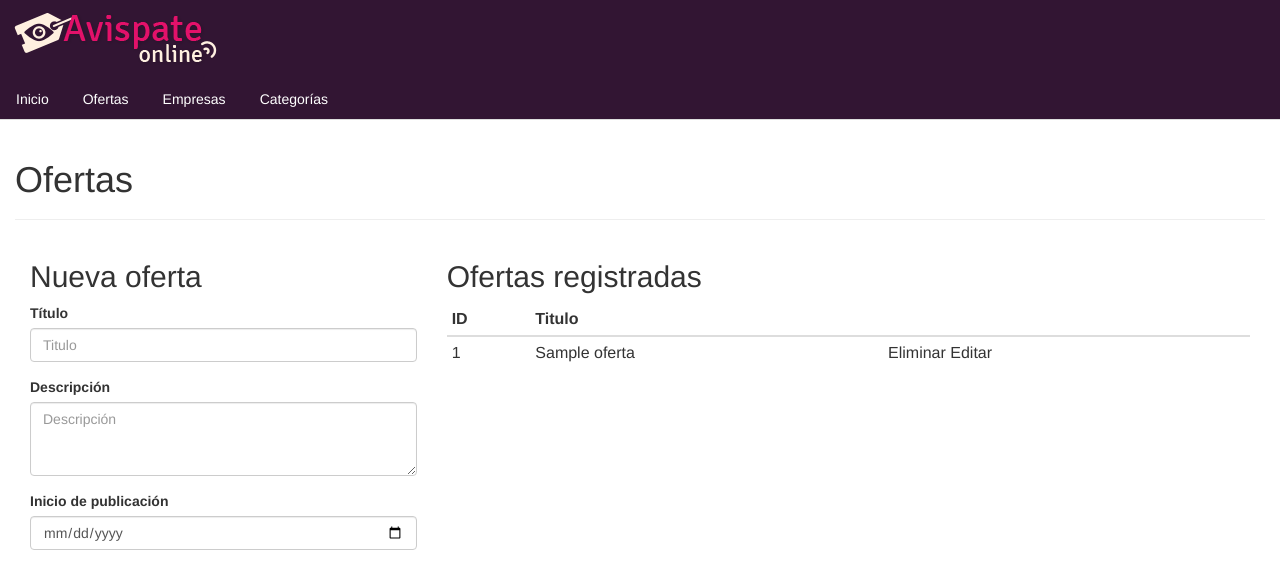
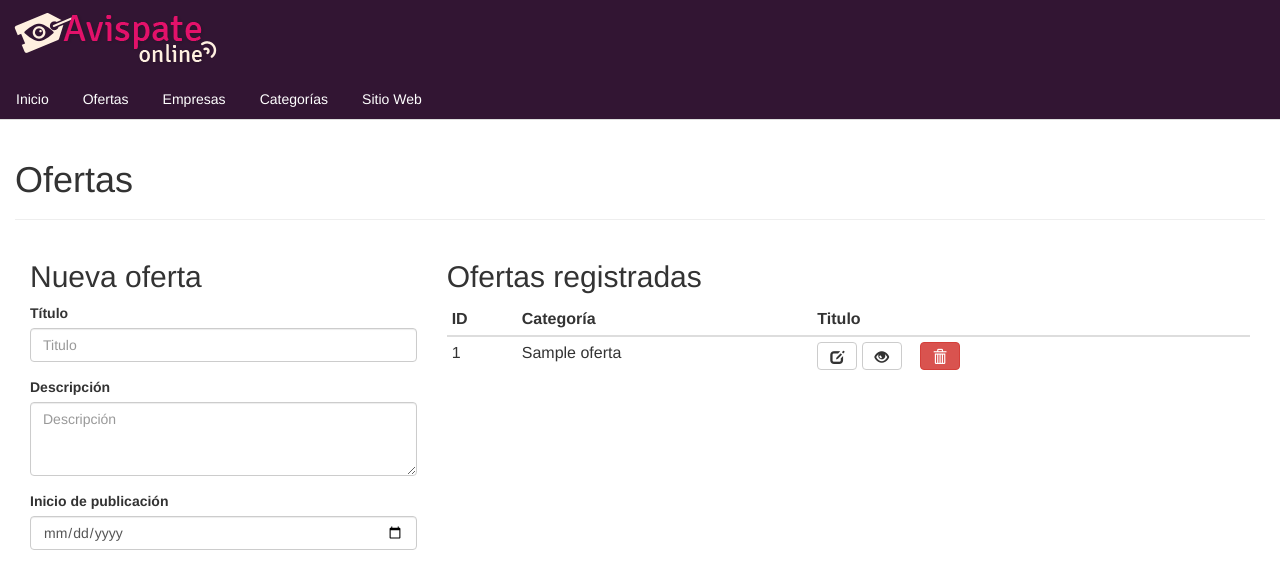
Before and after one commit to pqzada/avonline, a PHP site: page /ao-panel/?mod=ofertas in a window 1280 px wide. Shown: the top 565 px of the page. Run offline with PHP 8.4, Linux system fonts and the light colour scheme; tables that the repository leaves empty or names only in its code hold one stand-in row (values such as "Sample post").

Commit message:
Se mejora despliegue de ofertas en admin

```diff
--- a/ao-panel/includes/admin_header.php
+++ b/ao-panel/includes/admin_header.php
@@ -2,7 +2,8 @@
 	<ul class="nav nav-tabs">
 		<li role="presentation"><a title="Inicio" href="<?=$admin_folder?>">Inicio</a></li>
 		<li role="presentation"><a title="Ofertas" href="<?=$admin_folder?>/?mod=ofertas">Ofertas</a></li>
-		<li role="presentation"><a title="Ofertas" href="<?=$admin_folder?>/?mod=empresas">Empresas</a></li>
-		<li role="presentation"><a title="Ofertas" href="<?=$admin_folder?>/?mod=categorias">Categorías</a></li>
+		<li role="presentation"><a title="Empresas" href="<?=$admin_folder?>/?mod=empresas">Empresas</a></li>
+		<li role="presentation"><a title="Categorías" href="<?=$admin_folder?>/?mod=categorias">Categorías</a></li>
+		<li role="presentation"><a title="Sitio web" href="/" target="_blank">Sitio Web</a></li>
 	</ul>
 </nav>
--- a/ao-panel/modules/admin_ofertas.php
+++ b/ao-panel/modules/admin_ofertas.php
@@ -103,10 +103,11 @@ $results = Oferta::findAll();
 
 	<div class="col-md-8">
 		<h2>Ofertas registradas</h2>
-		<table class="table table-condensed">
+		<table class="table table-condensed table-hover">
 			<thead>
 				<tr>
 					<th>ID</th>
+					<th>Categoría</th>
 					<th>Titulo</th>
 					<th></th>
 				</tr>
@@ -116,7 +117,29 @@ $results = Oferta::findAll();
 					<tr>
 						<td><?=$r['id']?></td>
 						<td><?=$r['titulo']?></td>
-						<td>Eliminar Editar</td>
+						<td>
+							<button onclick="editar(<?=$r['id']?>)" class="btn btn-default btn-md" data-toggle="tooltip" data-placement="top" title="Editar">
+								<i class="glyphicon glyphicon-edit"></i>
+							</button>
+
+							<? if($r["id_estado"] == "PUBLICADA"): ?>
+								<button onclick="desactivar(<?=$r['id']?>)" class="btn btn-default btn-md" data-toggle="tooltip" data-placement="top" title="Dar de baja">
+									<i class="glyphicon glyphicon-eye-close"></i>
+								</button>
+							<? endif; ?>
+
+							<? if($r["id_estado"] != "PUBLICADA"): ?>
+								<button onclick="publicar(<?=$r['id']?>)" class="btn btn-default btn-md" data-toggle="tooltip" data-placement="top" title="Publicar">
+									<i class="glyphicon glyphicon-eye-open"></i>
+								</button>
+							<? endif; ?>
+
+							&nbsp;&nbsp;
+
+							<button onclick="eliminar(<?=$r['id']?>)" class="btn btn-danger btn-md" data-toggle="tooltip" data-placement="top" title="Eliminar">
+								<i class="glyphicon glyphicon-trash"></i>
+							</button>
+						</td>
 					</tr>
 				<? endforeach; ?>
 			</tbody>
@@ -124,3 +147,15 @@ $results = Oferta::findAll();
 	</div>
 
 </div>
+
+<script type="text/javascript">
+
+$(document).ready(function() {
+
+	$(function () {
+	  $('[data-toggle="tooltip"]').tooltip()
+	})
+
+})
+
+</script>
--- a/classes/Oferta.php
+++ b/classes/Oferta.php
@@ -56,7 +56,7 @@ class Oferta {
 
 		global $db;
 
-		$stmt = $db->query("SELECT * FROM oferta");
+		$stmt = $db->query("SELECT * FROM oferta ORDER BY id DESC");
 		if($stmt !== false) {
 			$results = $stmt->fetchAll(PDO::FETCH_ASSOC);
 		} else {
@@ -71,7 +71,7 @@ class Oferta {
 
 		global $db;
 
-		$stmt = $db->query('SELECT * FROM oferta WHERE id_estado = "PUBLICADA" AND fecha_inicio <= now() AND fecha_fin >= now() ORDER BY id');
+		$stmt = $db->query('SELECT * FROM oferta WHERE id_estado = "PUBLICADA" AND fecha_inicio <= now() AND fecha_fin >= now() ORDER BY id DESC');
 		if($stmt !== false) {
 			$results = $stmt->fetchAll(PDO::FETCH_ASSOC);
 		} else {
--- a/modules/frontpage.php
+++ b/modules/frontpage.php
@@ -4,14 +4,16 @@ $ofertas = Oferta::findAllFrontPage();
 
 <div class="frontpage">
 
+	<br>
+
 	<? foreach($ofertas as $oferta) : ?>
 
 		<article class="col-xs-12 col-sm-4 col-md-3">
 			<a href="<?=$oferta["url_interna"]?>" onclick="window.open('<?=$oferta["url_externa"]?>')">
-				<h3><?=$oferta["titulo"]?></h3>
 				<div class="thumbnail">
 					<img src="<?=$oferta["imagen"]?>">
 				</div>
+				<h3><?=$oferta["titulo"]?></h3>
 				<p><?=$oferta["descripcion"]?></p>
 			</a>
 		</article>
```
Also changed, not shown: upload/6.png, upload/7.png.
